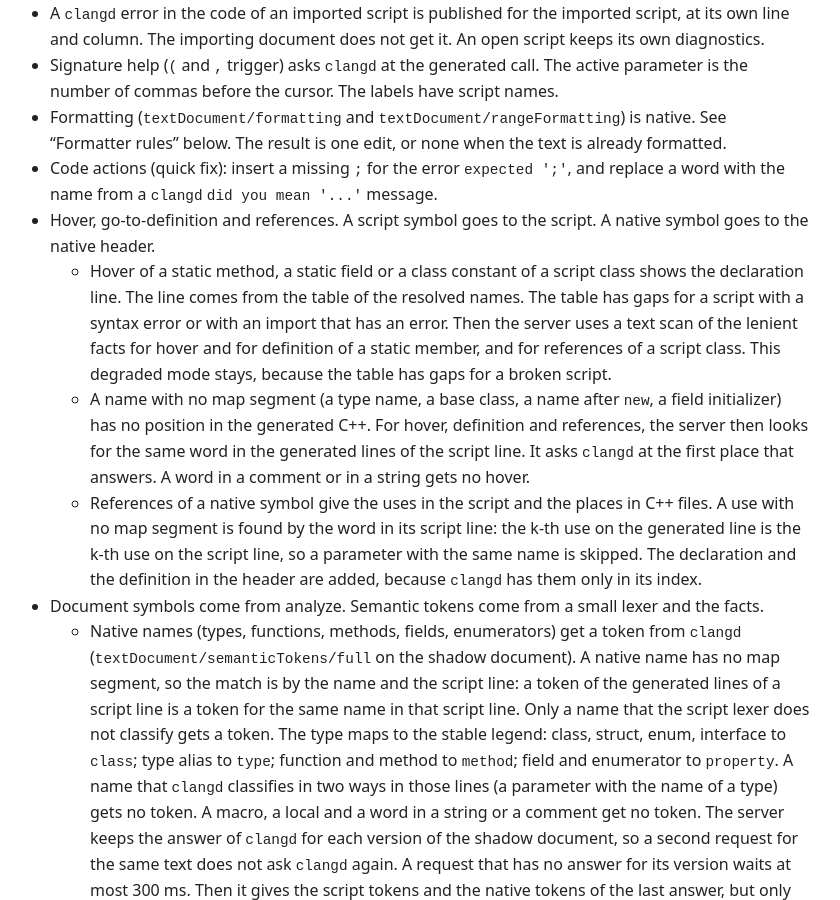
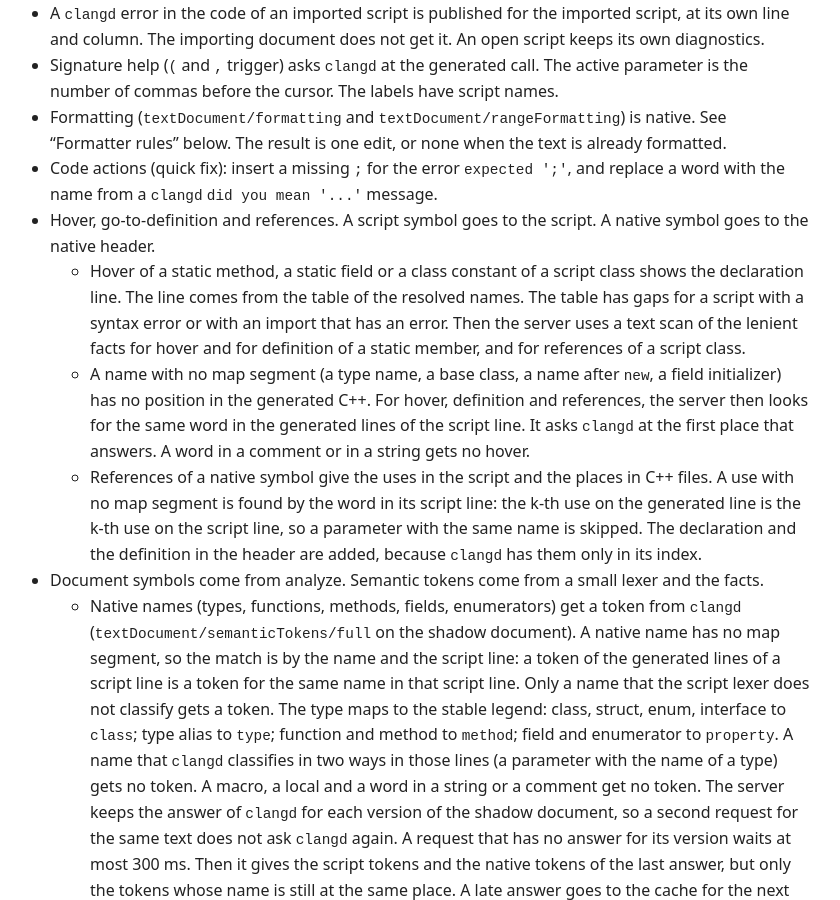
Before and after one commit to rokups/hotpp, a Jekyll site: the page built from doc/tools-ls.md, in a window 1280 px wide and 900 px high, scrolled down 3934 px. Shown: the whole window, without its empty margins (246-1086 px from the left). Built offline with Jekyll 4.4.1, drawn with Linux system fonts in a browser that asks for light colours.

Commit message:
HOT-2 fix test comment and doc line

```diff
--- a/doc/tools-ls.md
+++ b/doc/tools-ls.md
@@ -81,7 +81,7 @@ Features:
 - Formatting (`textDocument/formatting` and `textDocument/rangeFormatting`) is native. See "Formatter rules" below. The result is one edit, or none when the text is already formatted.
 - Code actions (quick fix): insert a missing `;` for the error `expected ';'`, and replace a word with the name from a `clangd` `did you mean '...'` message.
 - Hover, go-to-definition and references. A script symbol goes to the script. A native symbol goes to the native header.
-  - Hover of a static method, a static field or a class constant of a script class shows the declaration line. The line comes from the table of the resolved names. The table has gaps for a script with a syntax error or with an import that has an error. Then the server uses a text scan of the lenient facts for hover and for definition of a static member, and for references of a script class. This degraded mode stays, because the table has gaps for a broken script.
+  - Hover of a static method, a static field or a class constant of a script class shows the declaration line. The line comes from the table of the resolved names. The table has gaps for a script with a syntax error or with an import that has an error. Then the server uses a text scan of the lenient facts for hover and for definition of a static member, and for references of a script class.
   - A name with no map segment (a type name, a base class, a name after `new`, a field initializer) has no position in the generated C++. For hover, definition and references, the server then looks for the same word in the generated lines of the script line. It asks `clangd` at the first place that answers. A word in a comment or in a string gets no hover.
   - References of a native symbol give the uses in the script and the places in C++ files. A use with no map segment is found by the word in its script line: the k-th use on the generated line is the k-th use on the script line, so a parameter with the same name is skipped. The declaration and the definition in the header are added, because `clangd` has them only in its index.
 - Document symbols come from analyze. Semantic tokens come from a small lexer and the facts.
```
Also changed, not shown: 1 other file.
